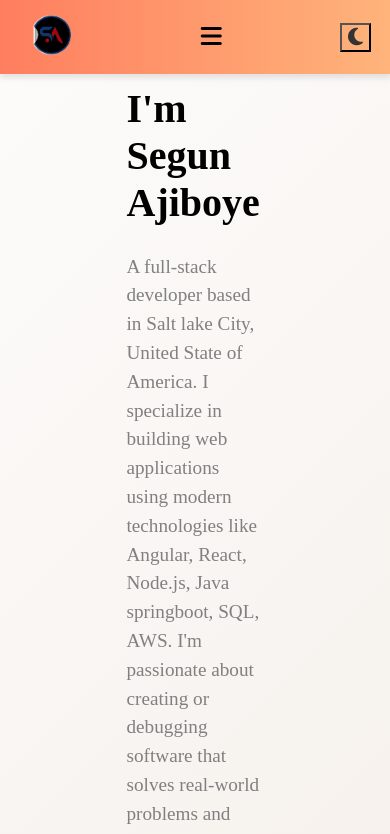
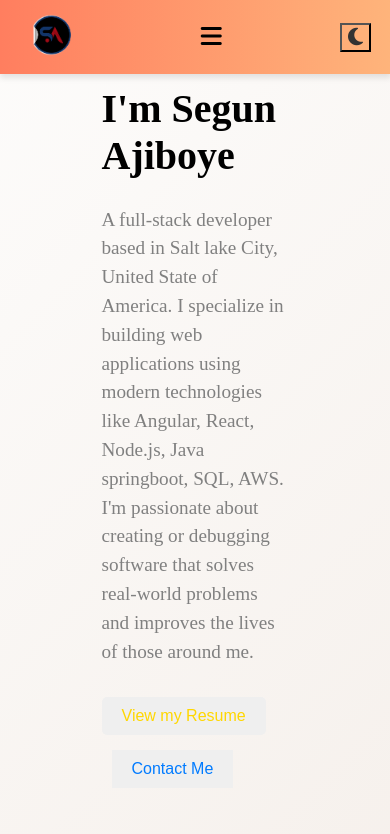
Before and after one commit to saifajiboye/segun-angular-portfolio, an Angular app: page /about-me in a window 390 px wide. Shown: the top 834 px of the page. Built offline with nearby package versions, Linux system fonts and the light colour scheme.

Commit message:
removed mobile extra padding

```diff
--- a/src/app/components/about-me/about-me.component.css
+++ b/src/app/components/about-me/about-me.component.css
@@ -2,8 +2,9 @@
     display: flex;
     align-items: center;
     justify-content: space-between;
-    padding: 50px;
     min-height: 100vh;
+    padding-top: 50px;
+    padding-left: 50px;
 
     .hero-container {
       flex: 1;
@@ -78,11 +79,13 @@
       flex-direction: column;
       text-align: center;
       margin-bottom: -25px;
+      padding-left: 0%;
 
       .hero-content {
         max-width: 100%;
        p {
         width: 100%;
+        max-width: 100%;
         font-size: small;
 
        }
```
